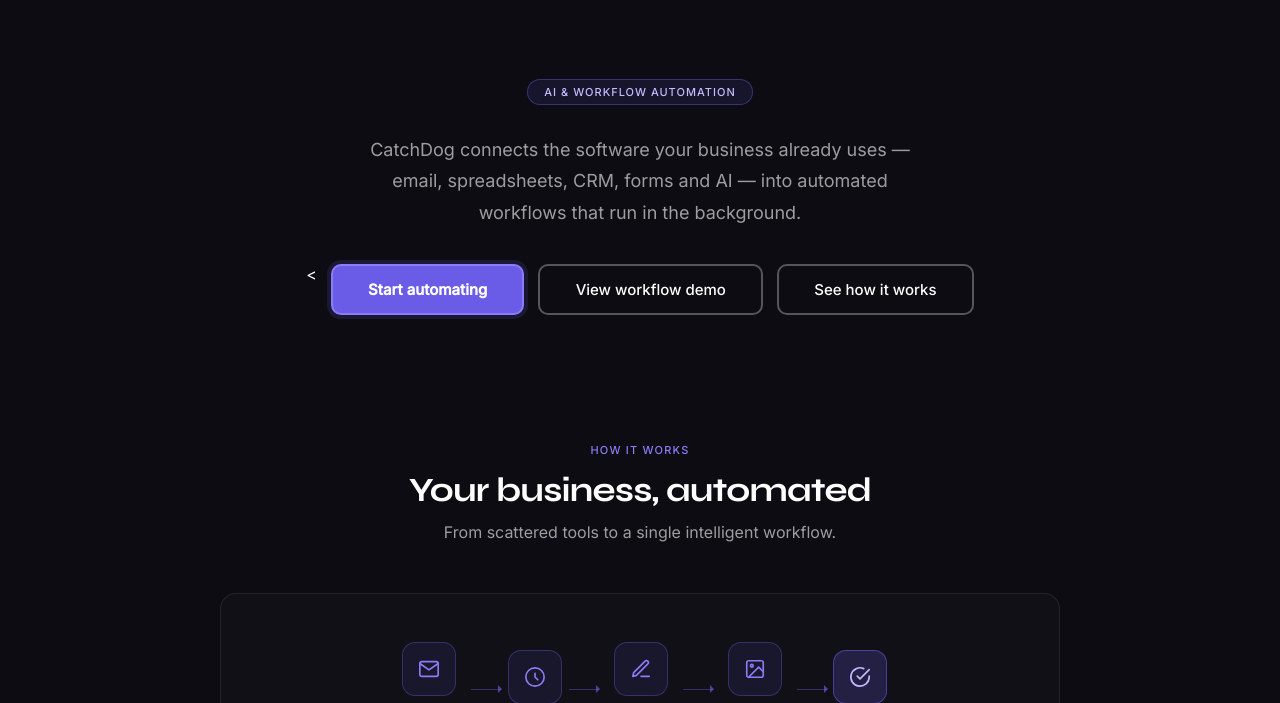
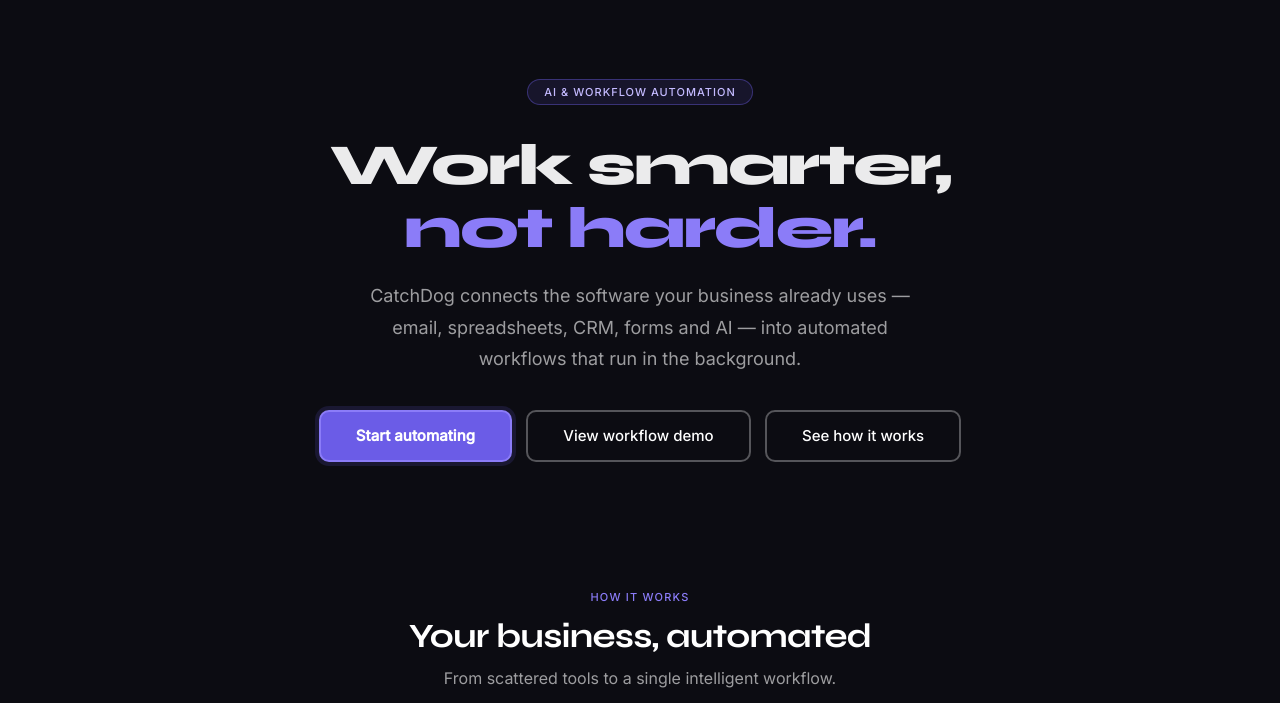
Before and after one commit to mberchillc/CatchDog, a plain HTML site: page index.html in a window 1280 px wide. Shown: the part 76-779 px from the top of the page. Drawn offline with Linux system fonts and the light colour scheme.

Commit message:
Update index.html

```diff
--- a/index.html
+++ b/index.html
@@ -551,12 +551,17 @@
     AI &amp; Workflow Automation
   </div>
 
+  <h1>
+    <span class="line1">Work smarter,</span>
+    <span class="line2">not harder.</span>
+  </h1>
+
   <p data-en="CatchDog connects the software your business already uses — email, spreadsheets, CRM, forms and AI — into automated workflows that run in the background."
      data-es="CatchDog conecta las herramientas que tu negocio ya usa — email, hojas de cálculo, CRM, formularios e IA — para automatizar tareas repetitivas, reducir fricción operativa y liberar tiempo para trabajo de mayor valor.">
     CatchDog connects the software your business already uses — email, spreadsheets, CRM, forms and AI — into automated workflows that run in the background.
   </p>
+
   <div class="hero-buttons">
-    <<div class="hero-buttons">
     <a href="mailto:catchdogllc@gmail.com" class="btn-primary" data-en="Start automating" data-es="Empezar a automatizar">Start automating</a>
     <a href="catchdog-dashboard.html" target="_blank" rel="noopener noreferrer" class="btn-secondary" data-en="View workflow demo" data-es="Ver demo de workflow">View workflow demo</a>
     <a href="#hiw" class="btn-secondary" data-en="See how it works" data-es="Ver cómo funciona">See how it works</a>
```
Lines whose indentation alone changed are shown as unchanged.
